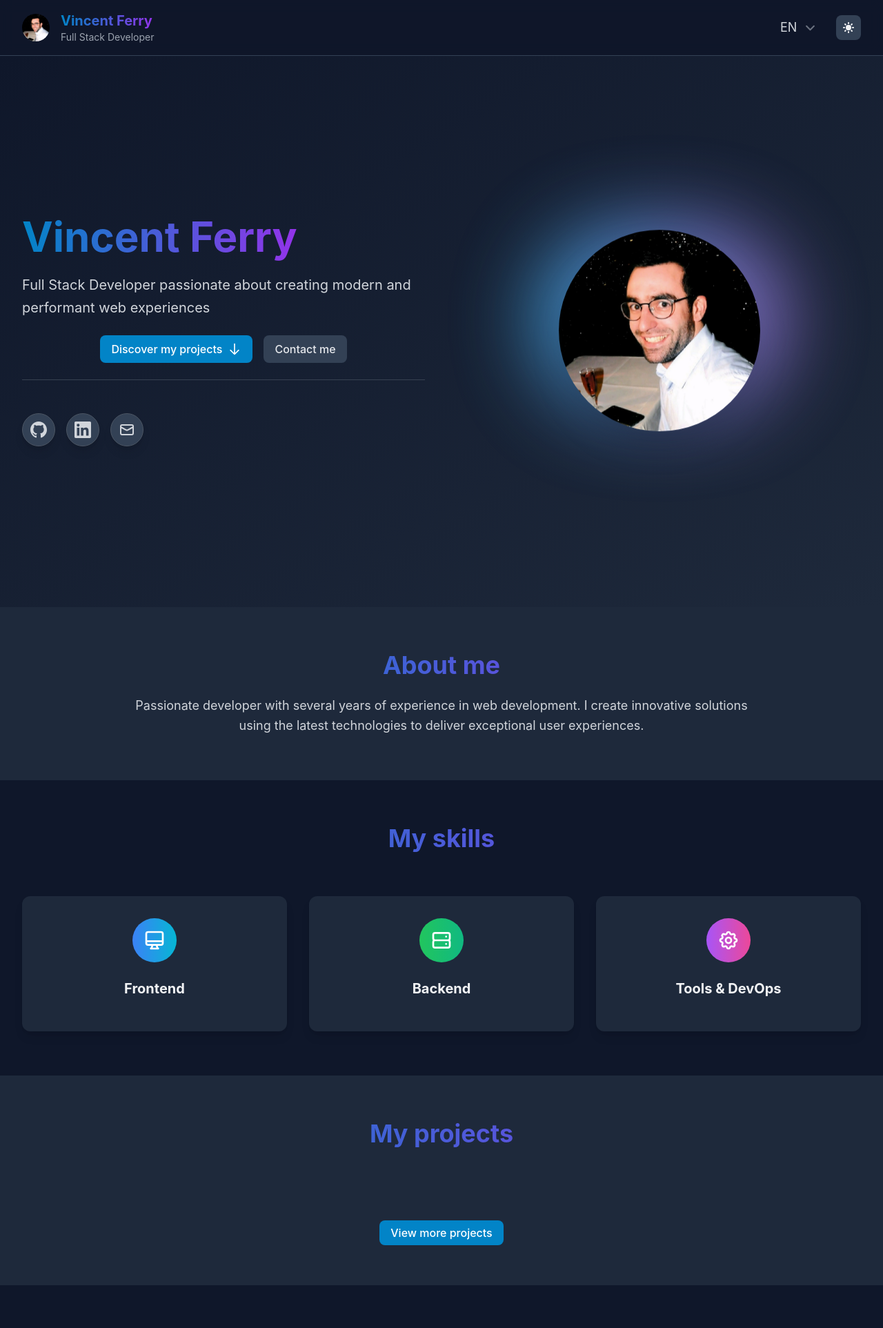
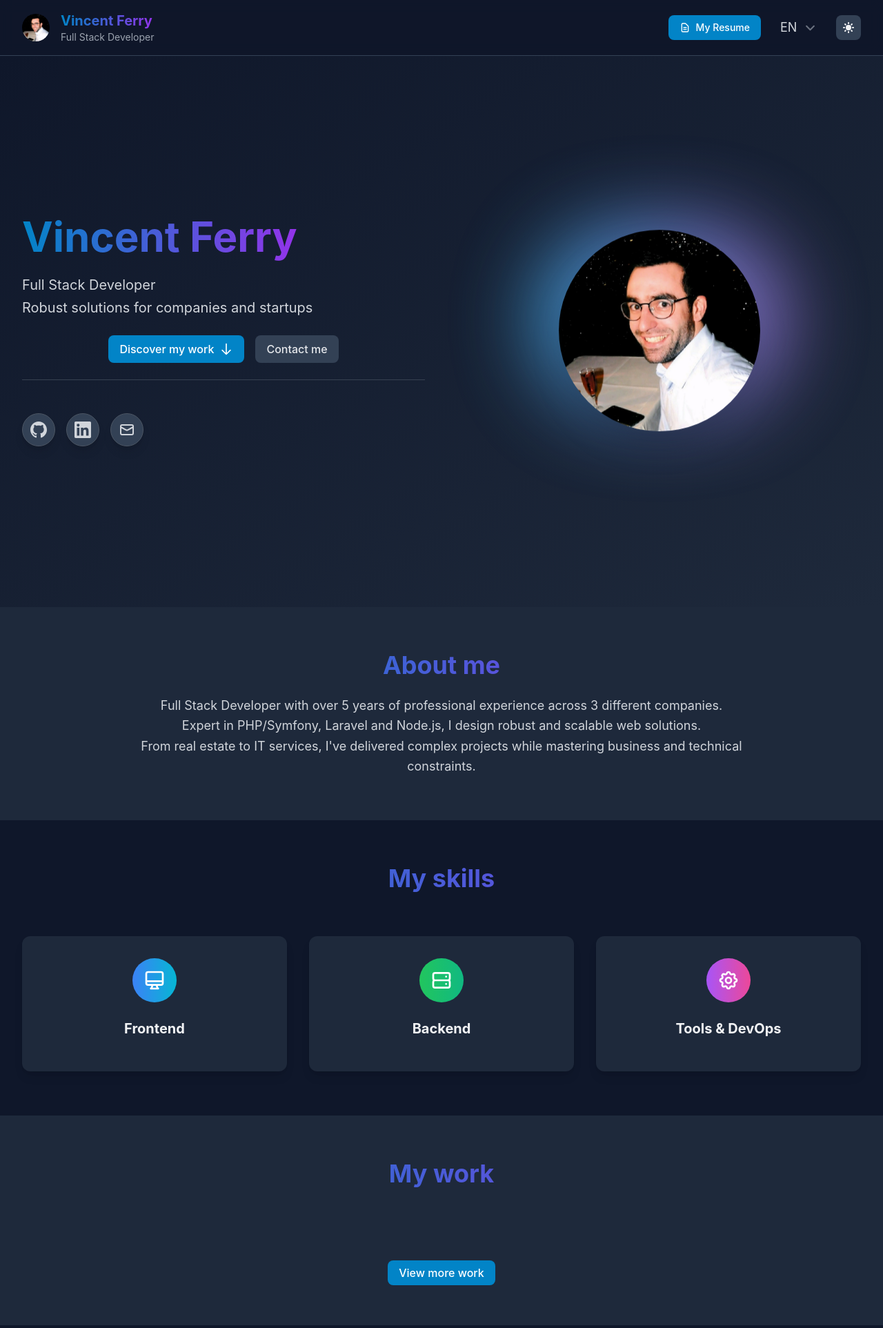
Before and after one commit to VincentFerry/Portfolio, a Symfony app: template templates/home/index.html.twig in a window 1280 px wide. Shown: the top 1925 px of the page at 69% size. Run offline with Twig, Linux system fonts and the light colour scheme; the template is opened without the code that fills it, so the values that code supplies are empty; style sheets or scripts are compiled from the project's sources; some libraries are stand-ins or nearby versions.

Commit message:
update texte

```diff
--- a/templates/base.html.twig
+++ b/templates/base.html.twig
@@ -85,6 +85,14 @@
 
                     <!-- Controls -->
                     <div class="flex items-center space-x-4">
+                        <!-- CV Link -->
+                        <a href="{{ asset('images/CV_Vincent_Ferry.pdf') }}" target="_blank" class="hidden md:inline-flex items-center px-4 py-2 bg-primary-600 hover:bg-primary-700 text-white rounded-lg transition-colors text-sm font-medium">
+                            <svg class="w-4 h-4 mr-2" fill="none" stroke="currentColor" viewBox="0 0 24 24">
+                                <path stroke-linecap="round" stroke-linejoin="round" stroke-width="2" d="M9 12h6m-6 4h6m2 5H7a2 2 0 01-2-2V5a2 2 0 012-2h5.586a1 1 0 01.707.293l5.414 5.414a1 1 0 01.293.707V19a2 2 0 01-2 2z"></path>
+                            </svg>
+                            {{ 'cv.title'|trans }}
+                        </a>
+
                         <!-- Admin Links -->
                         {% if is_granted('ROLE_ADMIN') %}
                             <a href="{{ path('admin') }}" class="hidden md:inline-flex items-center px-3 py-1.5 text-sm font-medium text-primary-600 dark:text-primary-400 hover:text-primary-700 dark:hover:text-primary-300 transition-colors" title="Administration">
--- a/templates/home/index.html.twig
+++ b/templates/home/index.html.twig
@@ -10,7 +10,7 @@
                     <span class="text-gradient">{{ 'hero.title'|trans }}</span>
                 </h1>
                 <p class="text-xl text-gray-600 dark:text-gray-300 leading-relaxed">
-                    {{ 'hero.subtitle'|trans }}
+                    {{ 'hero.subtitle'|trans|raw }}
                 </p>
                 <div class="flex justify-center flex-col sm:flex-row gap-4">
                     <a href="#projects" class="btn-primary inline-flex items-center justify-center">
@@ -76,7 +76,7 @@
         <div class="max-w-4xl mx-auto text-center space-y-6">
             <h2 class="text-3xl md:text-4xl font-bold text-gradient">{{ 'about.title'|trans }}</h2>
             <p class="text-lg text-gray-600 dark:text-gray-300 leading-relaxed">
-                {{ 'about.description'|trans }}
+                {{ 'about.description'|trans|raw }}
             </p>
         </div>
     </div>
--- a/translations/messages.en.yaml
+++ b/translations/messages.en.yaml
@@ -12,12 +12,12 @@ header:
 
 hero:
   title: "Vincent Ferry"
-  subtitle: "Full Stack Developer passionate about creating modern and performant web experiences"
-  cta: "Discover my projects"
+  subtitle: "Full Stack Developer<br>Robust solutions for companies and startups"
+  cta: "Discover my work"
 
 about:
   title: "About me"
-  description: "Passionate developer with several years of experience in web development. I create innovative solutions using the latest technologies to deliver exceptional user experiences."
+  description: "Full Stack Developer with over 5 years of professional experience across 3 different companies.<br>Expert in PHP/Symfony, Laravel and Node.js, I design robust and scalable web solutions.<br>From real estate to IT services, I've delivered complex projects while mastering business and technical constraints."
 
 skills:
   title: "My skills"
@@ -26,11 +26,14 @@ skills:
   tools: "Tools & DevOps"
 
 projects:
-  title: "My projects"
-  view_more: "View more projects"
+  title: "My work"
+  view_more: "View more work"
   view_demo: "View demo"
   view_code: "View code"
-  all_projects: "All my projects"
+  all_projects: "All my work"
+
+cv:
+  title: "My Resume"
 
 contact:
   title: "Contact me"
```
Also changed, not shown: src/Controller/HomeController.php (+12 -18 lines), translations/messages.fr.yaml (+9 -6 lines), public/images/projects/12bf479c-ee53-4f9f-afce-00a1d63e93a6.png (added), public/images/projects/48f30f94-c07b-475b-b47e-c5abf22bb5c7.png (deleted), public/images/projects/4ffe7213-1aee-497c-9890-70af983ea6d0.png (added), public/images/projects/5465a17e-cae6-419f-9264-f99049a6c173.png (added), public/images/projects/6f6b75b2-ce2d-476b-b34f-f736892c1cb5.png (added), public/images/projects/78f43f6b-842d-45af-8c36-04e4ba84abe2.png (added), public/images/projects/92abbe66-0172-43db-b461-ffdc66de5d3b.png (added), 1 other file.
